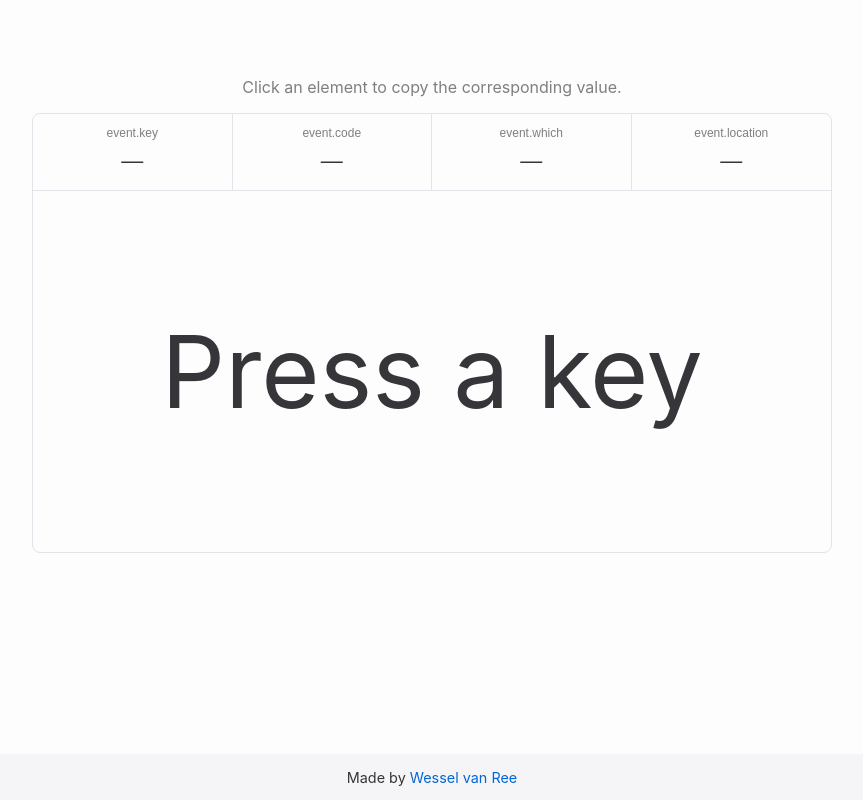
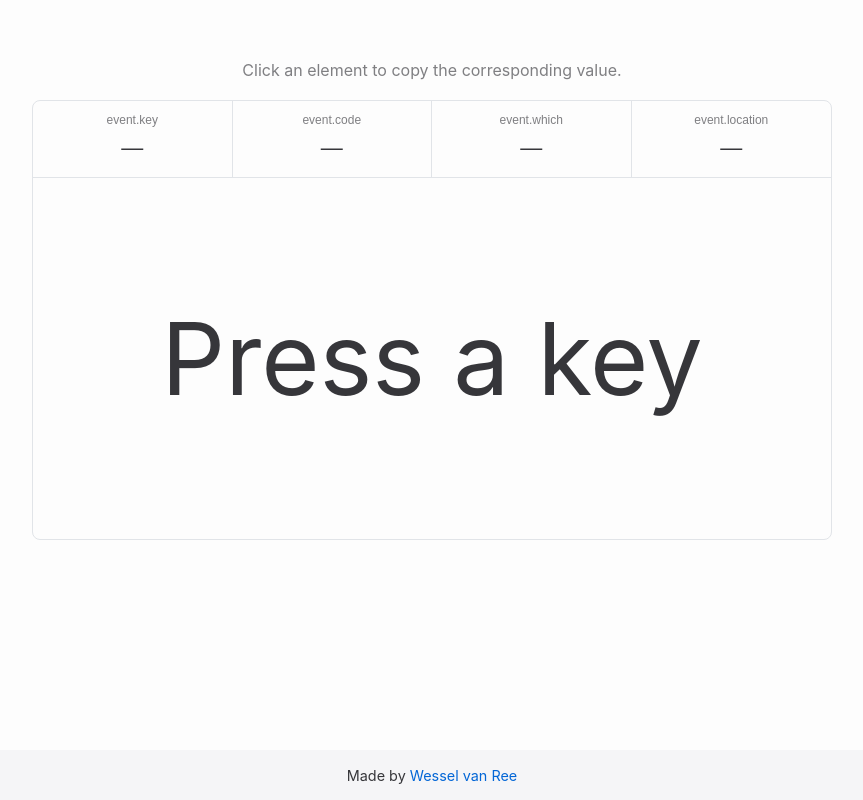
Before and after one commit to wesselvanree/js-keyboard-event, a website built with webpack: page dist/index.html in a window 1280 px wide. Shown: the whole page, without its empty margins (208-1071 px from the left). Built offline with nearby package versions, Linux system fonts and the light colour scheme.

Commit message:
Small style changes

```diff
--- a/dist/index.html
+++ b/dist/index.html
@@ -8,7 +8,7 @@
     <link rel="stylesheet" href="style.css" />
   </head>
   <body>
-    <p class="text-secondary">
+    <p class="text-secondary" style="margin: 0; margin-bottom: 20px">
       Click an element to copy the corresponding value.
     </p>
     <main>
--- a/dist/style.css
+++ b/dist/style.css
@@ -23,7 +23,7 @@ html {
 
 body {
   margin: 0;
-  padding: 20px 20px 46px 20px;
+  padding: 20px 20px 60px 20px;
   color: var(--text);
   font-family: -apple-system, BlinkMacSystemFont, "Segoe UI", Roboto, Oxygen,
     Ubuntu, Cantarell, "Open Sans", "Helvetica Neue", sans-serif;
@@ -51,7 +51,7 @@ a:hover {
 }
 
 footer {
-  height: 46px;
+  height: 50px;
   font-size: 0.9em;
   position: absolute;
   bottom: 0;
```
